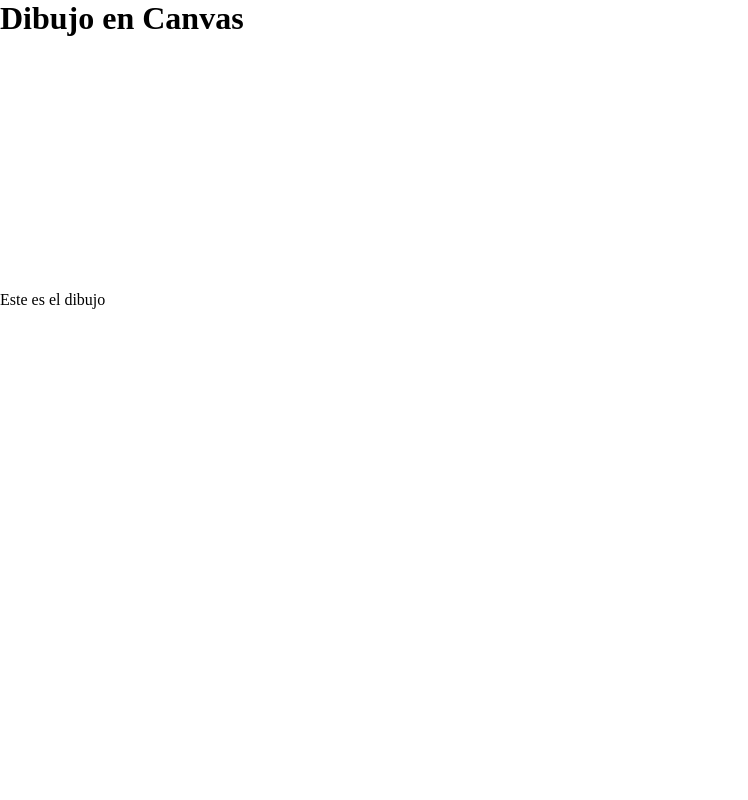
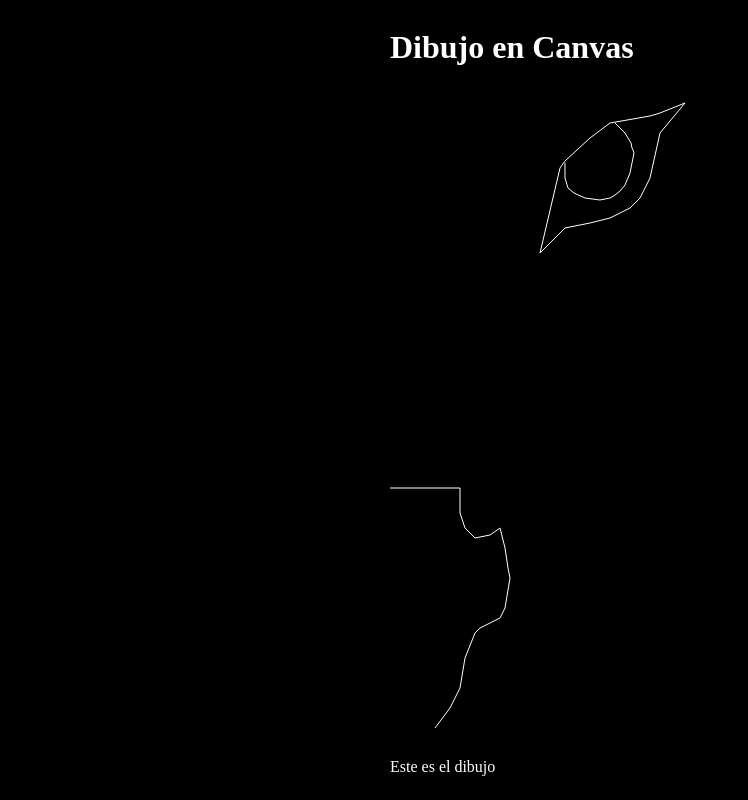
Before and after one commit to 4rchila/en-otro-planeta, a website: page segundo proyecto/canvas.html in a window 1280 px wide. Shown: the whole page, without its empty margins (0-748 px from the left). Drawn offline with Linux system fonts and the light colour scheme.

Commit message:
commmit de guradado de avances en jscript

```diff
--- a/segundo proyecto/canvas.html
+++ b/segundo proyecto/canvas.html
@@ -5,12 +5,12 @@
     <meta http-equiv="X-UA-Compatible" content="IE=edge">
     <meta name="viewport" content="width=device-width, initial-scale=1.0">
     <title>Segundo proyecto</title>
-    <link rel="stylesheet" href="./style.css">
+    <link rel="stylesheet" href="./stylee.css">
 </head>
 <body>
     <main>
     <h1 class="title-container">Dibujo en Canvas</h1>
-    <canvas class="draw-container" id="dibujo"></canvas>
+    <canvas width="500" height="650" id="dibujo"></canvas>
     <p class="text-container">Este es el dibujo</p>
     </main>
     <script src="./index.js"></script>
--- a/segundo proyecto/index.js
+++ b/segundo proyecto/index.js
@@ -1,5 +1,5 @@
-let dibujo = document.getElementById('dibujo');
-let lienzo = dibujo.getContext("2d");
+let  d = document.getElementById("dibujo");
+let  lienzo = d.getContext("2d");
 
 
 const dibujolienzo = (color, firstx,firsty,secondx,secondy) =>{
@@ -8,6 +8,66 @@ lienzo.strokeStyle = color;
 lienzo.moveTo(firstx,firsty);
 lienzo.lineTo(secondx,secondy)
 lienzo.stroke();
+lienzo.closePath
+}
+//nariz
+dibujolienzo('white',0,400,70,400);
+dibujolienzo('white',70,400,70,425);
+dibujolienzo('white',70,425,75,440);
+dibujolienzo('white',75,440,85,450);
+dibujolienzo('white',85,450,100,447);
+dibujolienzo('white',100,447,110,440);
+dibujolienzo('white',110,440,115,460);
+dibujolienzo('white',115,460,118,480);
+dibujolienzo('white',118,480,120,490);
+dibujolienzo('white',120,490,115,520);
+dibujolienzo('white',115,520,110,530);
+dibujolienzo('white',110,530,100,535);
+dibujolienzo('white',100,535,90,540);
+dibujolienzo('white',90,540,85,545);
+dibujolienzo('white',85,545,75,570);
+dibujolienzo('white',75,570,70,600);
+dibujolienzo('white',70,600,60,620);
+dibujolienzo('white',60,620,45,640);
 
-}
-// dibujolienzo('black',100,50,200,250)
+
+//ojo
+dibujolienzo('white',150,165,170,80);
+dibujolienzo('white',170,80,175,73);
+dibujolienzo('white',175,73,200,50);
+dibujolienzo('white',200,50,220,35);
+dibujolienzo('white',220,35,260,28);
+dibujolienzo('white',260,28,270,25);
+dibujolienzo('white',270,25,295,15);
+dibujolienzo('white',295,15,270,45);
+dibujolienzo('white',270,45,260,90);
+dibujolienzo('white',260,90,250,110);
+dibujolienzo('white',250,110,240,120);
+dibujolienzo('white',240,120,220,130);
+dibujolienzo('white',220,130,200,135)
+dibujolienzo('white',200,135,185,138);
+dibujolienzo('white',185,138,175,140);
+dibujolienzo('white',175,140,150,165);
+
+//dentro ojo
+dibujolienzo('white',175,75,175,90);
+dibujolienzo('white',175,90,178,100);
+dibujolienzo('white',178,100,184,105);
+dibujolienzo('white',184,105,195,110);
+dibujolienzo('white',195,110,210,112);
+dibujolienzo('white',210,112,215,111);
+dibujolienzo('white',215,111,220,110);
+dibujolienzo('white',220,110,225,107);
+dibujolienzo('white',225,107,230,103);
+dibujolienzo('white',230,103,235,97);
+dibujolienzo('white',235,97,240,85);
+dibujolienzo('white',240,85,242,75);
+dibujolienzo('white',242,75,243,70);
+dibujolienzo('white',243,70,244,65);
+dibujolienzo('white',244,65,243,62);
+dibujolienzo('white',243,62,242,60);
+dibujolienzo('white',242,60,241,55);
+dibujolienzo('white',241,55,238,50);
+dibujolienzo('while',238,50,235,45);
+dibujolienzo('while',235,45,230,40);
+dibujolienzo('while',230,40,225,35)
--- a/segundo proyecto/style.css
+++ /dev/null
@@ -1,10 +0,0 @@
-
-*{
-    padding: 0;
-    margin: 0;
-    box-sizing: border-box;
-}
-.draw-container{
-    width: 250px;
-    height: 250px;
-}
--- /dev/null
+++ b/segundo proyecto/stylee.css
@@ -0,0 +1,8 @@
+
+ body{
+    display: grid;
+    justify-items: center;
+    align-items: center;
+    background-color: black;
+    color: white;
+}
--- /dev/null
+++ b/teclas/flechas.js
@@ -0,0 +1,5 @@
+document.addEventListener('keydown',dibujarTeclado);
+
+function dibujarTeclado(){
+alert('no me lo puedo creer')
+}
```
Also changed, not shown: segundo proyecto/reto2/index.html (added, +15 -0 lines), segundo proyecto/reto2/script.js (added, +26 -0 lines), segundo proyecto/tarea/tarea.html (added, +15 -0 lines), segundo proyecto/tarea/tarea.js (added, +41 -0 lines), segundo proyecto/thirdreto/idex.html (added, +21 -0 lines), segundo proyecto/thirdreto/index.js (added, +33 -0 lines), teclas/teclas.html (added, +15 -0 lines).
